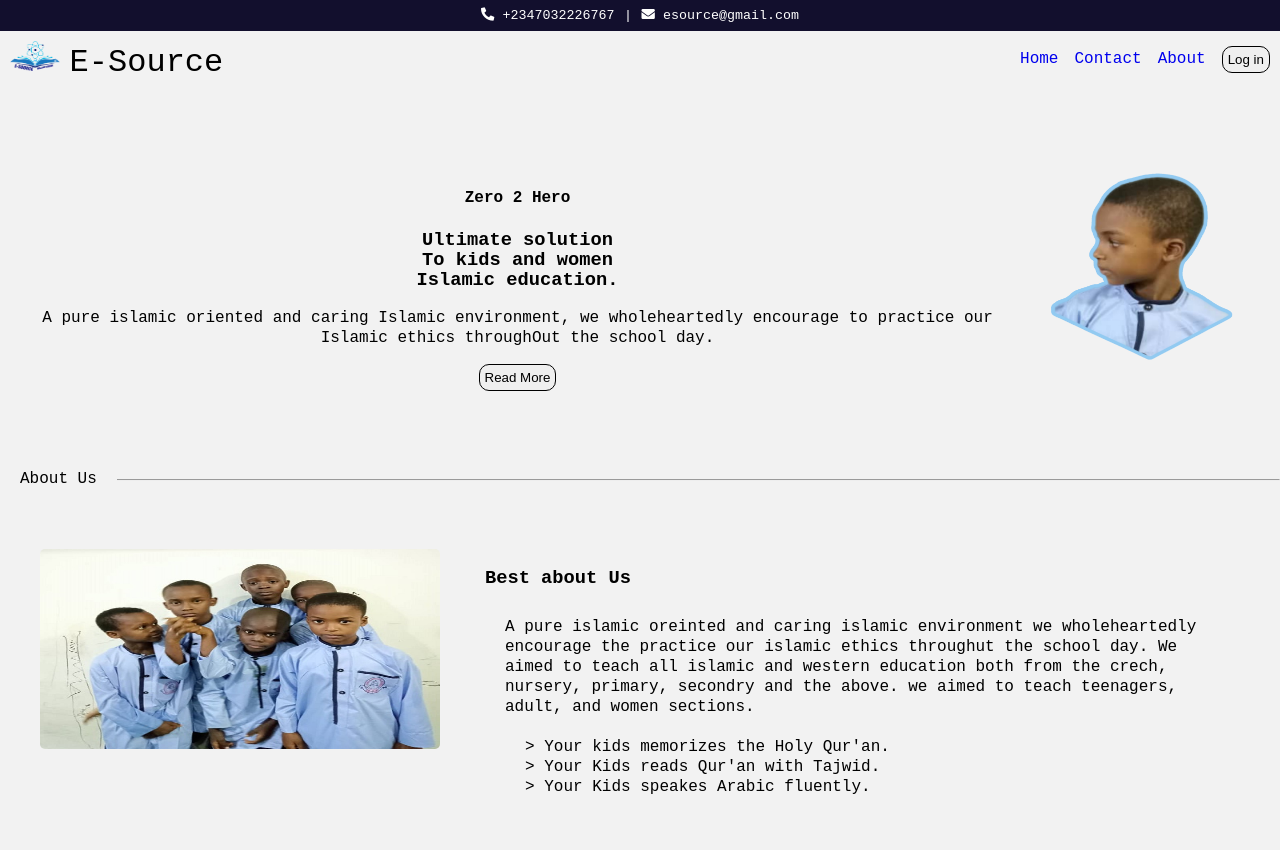
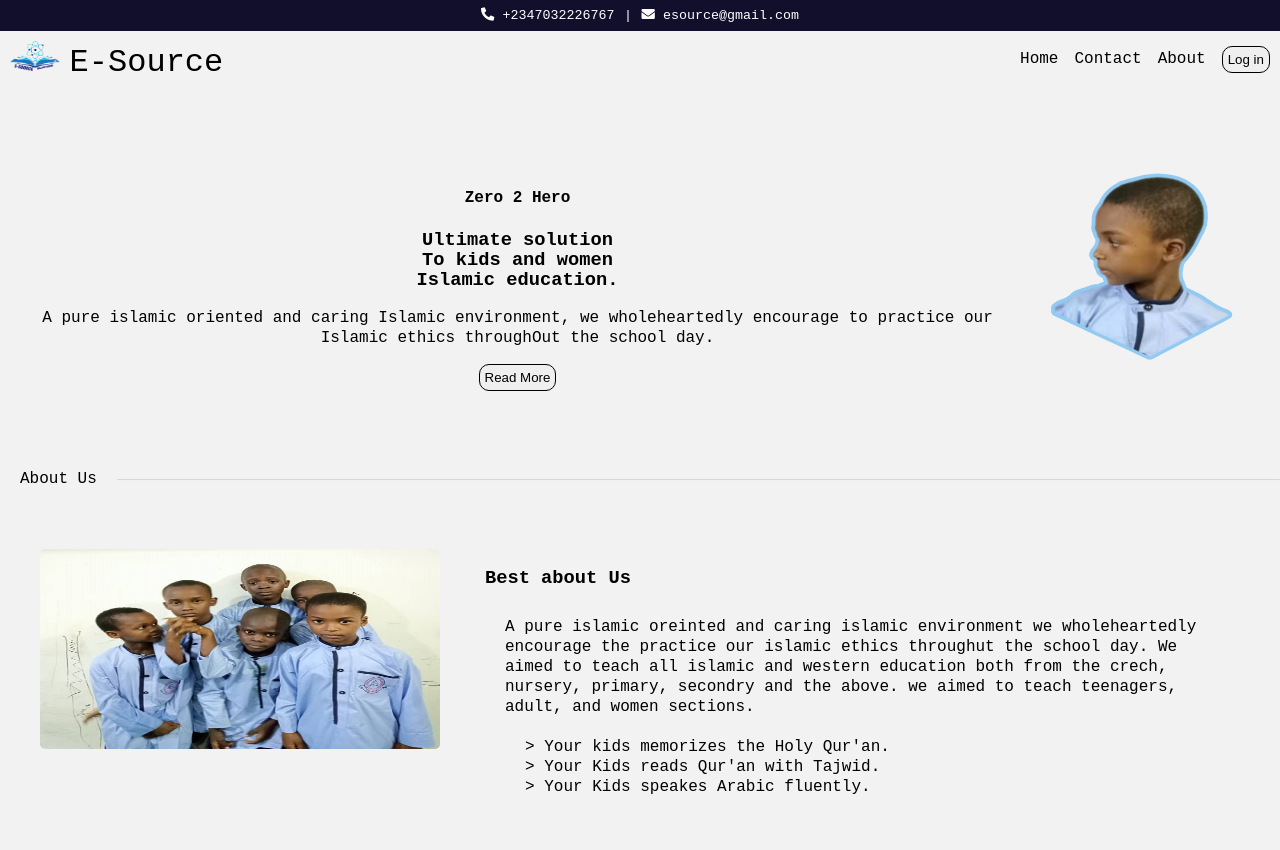
Before and after one commit to khalifa040/esb, a plain HTML site: page index.html in a window 1280 px wide. Shown: the top 850 px of the page. Drawn offline with Linux system fonts and the light colour scheme.

Commit message:
Add files via upload

```diff
--- a/css/style.css
+++ b/css/style.css
@@ -5,7 +5,7 @@
     font-family: monospace,Arial, Helvetica, sans-serif;
     line-height: 20px;
     }
-
+    hr{opacity: .3;}
     .fa-facebook-f{text-decoration: none;
     color: #fff;}
     .im{
@@ -13,6 +13,7 @@
   display: flex;
   justify-content: space-between;
   }
+  .im a {color: black;}
   .imgc{display: block;
     margin-left: auto;
     margin-right: auto;
```
